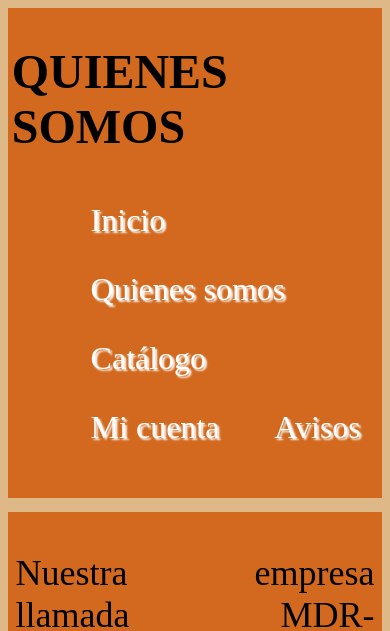
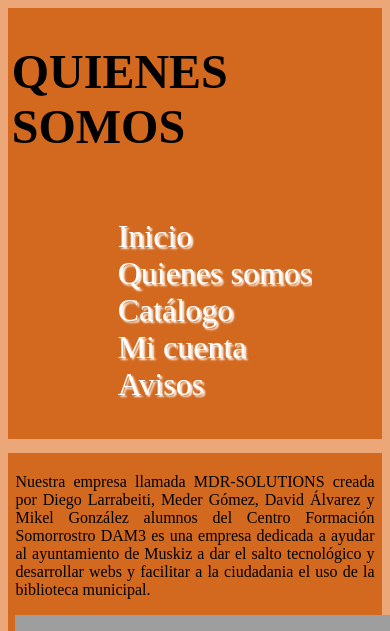
Before and after one commit to MDR-Solutions/biblioteca, a PHP site: page /quienessomos.html in a window 390 px wide; the page is wider, and only the part inside the window is pictured. Shown: the top 631 px of that part. Run offline with PHP 8.4, Linux system fonts and the light colour scheme; grey boxes are pictures that could not be loaded.

Commit message:
Update quienessomostilo.css

```diff
--- a/quienessomostilo.css
+++ b/quienessomostilo.css
@@ -1,19 +1,23 @@
+header {
+    background-color: chocolate;
+    width: 98%; /*width de 98 debido a que padding por cada lado 1% en total 100%*/
+    margin: auto; /*auto para centrar*/
+    padding: 1%;
+    margin-bottom: 14px;
+}
 
-body{
-    background-color: burlywood;
+header h1 {
+    color: black;
+    font-size: 300%;
 }
-.ubi{
-    width: 2%;
-}
-footer{
 
-    clear:both;
-    width:100%;
-
-}
 nav{
     background-color: chocolate;
-    font-size: 200%;
+    font-size: 300%;
+    display: flex;
+    flex-direction: row;
+    flex-wrap:wrap;
+    justify-content: space-around;
 }
 
 nav a{
@@ -23,19 +27,14 @@ nav a{
 }
 
 nav ul li{
-    display: flex; /*Juntarlos en una linea y no uno encima del otro*/
-    flex-direction: row;
+    display: inline; /*Juntarlos en una linea y no uno encima del otro*/
 }
 
 ul {
   overflow: hidden;
 }
 
-li {
-  float: left;
-  margin-left: 7%;
-  padding: 16px;
-}
+
 
 li a:hover { /*hover=al pasar el ratón se visualiza una caja*/
   background-color:black;
@@ -55,7 +54,9 @@ header {
 div{
    display: inline;
 }
-
+body{
+    background-color:  rgb(235, 167, 119);
+}
 article{
     clear: both;
 }
@@ -73,10 +74,13 @@ article{
 }
 .LOGOMDR {
     display: grid;
-    width: 40%; /* El tamaño en relación con el contenedor */
+    width: 50%; /* El tamaño en relación con el contenedor */
     height:80%;
     margin-left: 55%;
     transition: transform 0.5s ease-in-out;
+}
+.LOGOMDR IMG{
+    margin-right: 50%;
 }
 footer{
     background-color: chocolate;
@@ -106,3 +110,45 @@ section{
 .LOGOMDR:hover{
     transform: rotate(360deg);
 }
+footer{
+    background-color: chocolate;
+    clear:both; /*Saltará a otra línea, no se ubica a la derecha*/
+    width:95%;
+    padding:2%;
+    position: fixed; /*Para dejarlo fijado en todo*/
+    bottom: 0%;
+}
+
+.ubi{
+    width: 2%;
+}
+
+.Etiquetas {
+    padding-left: 2%;
+}
+
+@media (max-width:800px){
+    .informacion{
+        display: flex;
+        flex-direction: column;
+        justify-content: center;
+    }
+    aside{
+        width: 96%;
+    }
+    section{
+        width: 96%;
+    }
+    section p, section h2, aside p, aside h3{
+        font-size: medium;
+    }
+    nav{
+        display: flex;
+        font-size: 200%;
+    }
+    nav a{
+        display: flex;
+        flex-direction: column;
+        justify-content: center;
+    }
+}
```
